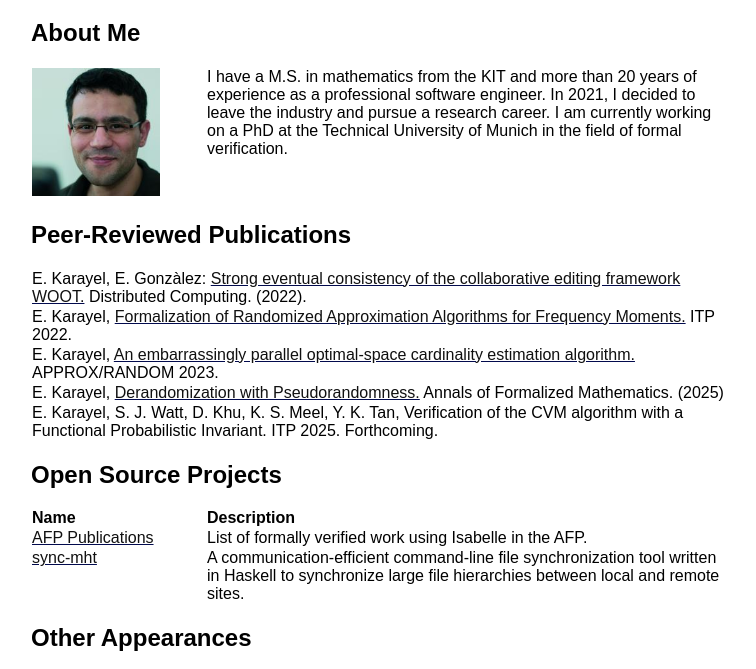
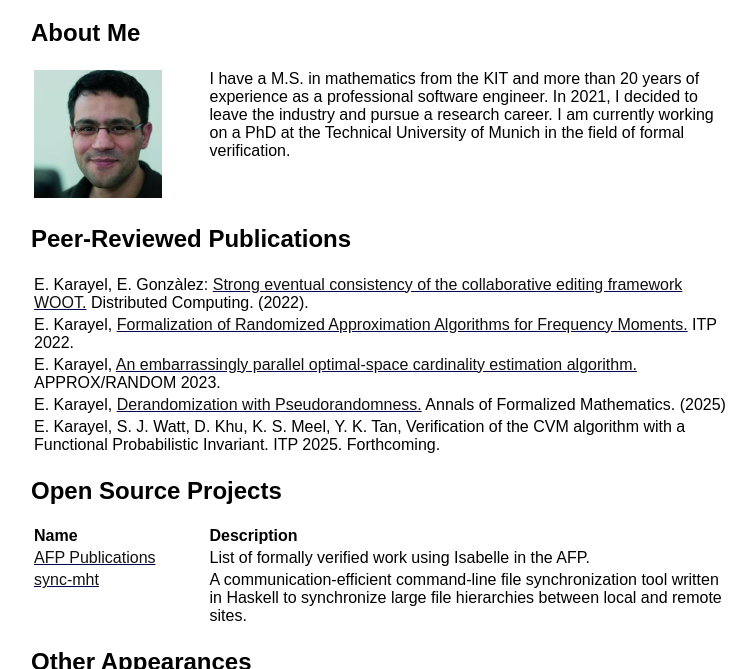
Before and after one commit to ekarayel/ekarayel.github.io, a plain HTML site: page index.html in a window 1280 px wide. Shown: the part 61-730 px from the top of the page, without its empty margins (259-1015 px from the left). Drawn offline with Linux system fonts and the light colour scheme.

Commit message:
Save state

```diff
--- a/style.css
+++ b/style.css
@@ -89,5 +89,5 @@ table {
     width: 100%;
     padding-left: 0;
     padding-right: 0;
-    border-spacing: 0;
+    border-spacing: 2pt;
 }
```
